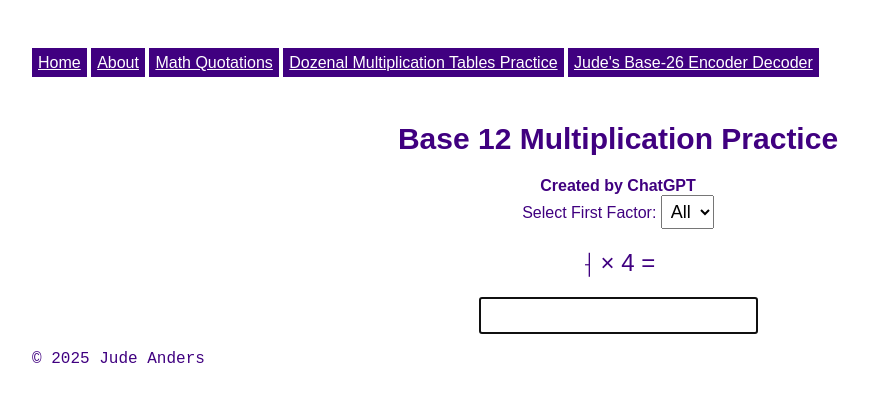
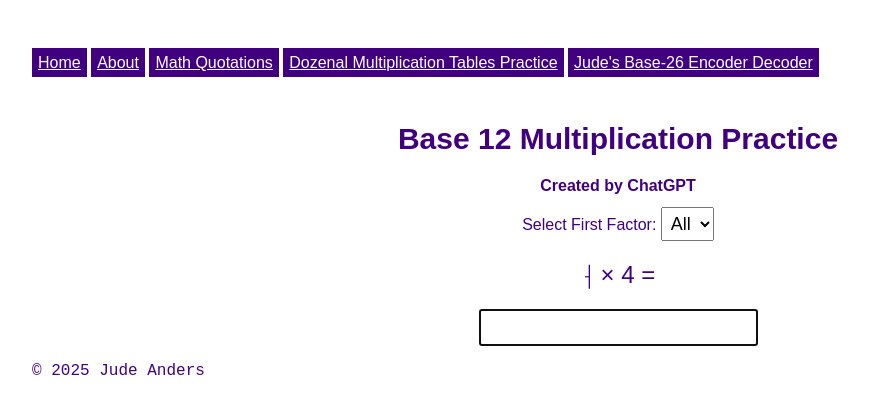
Before and after one commit to 1anderj/judeanders-website, a Jekyll site: the page built from dozenal/index.html, in a window 1280 px wide. Shown: the top 414 px of the page, without its empty margins (22-891 px from the left). Built offline with Jekyll 4.4.1, drawn with Linux system fonts in a browser that asks for light colours; some web fonts are replaced.

Commit message:
add px to margin

```diff
--- a/assets/styles/styles.css
+++ b/assets/styles/styles.css
@@ -44,7 +44,7 @@ h2 {
   margin: 0;
 }
 #dozenal-GPT {
-  margin: 12;
+  margin: 12px;
 }
 #math-h2{
   padding: 0 0 12px 0;
```
